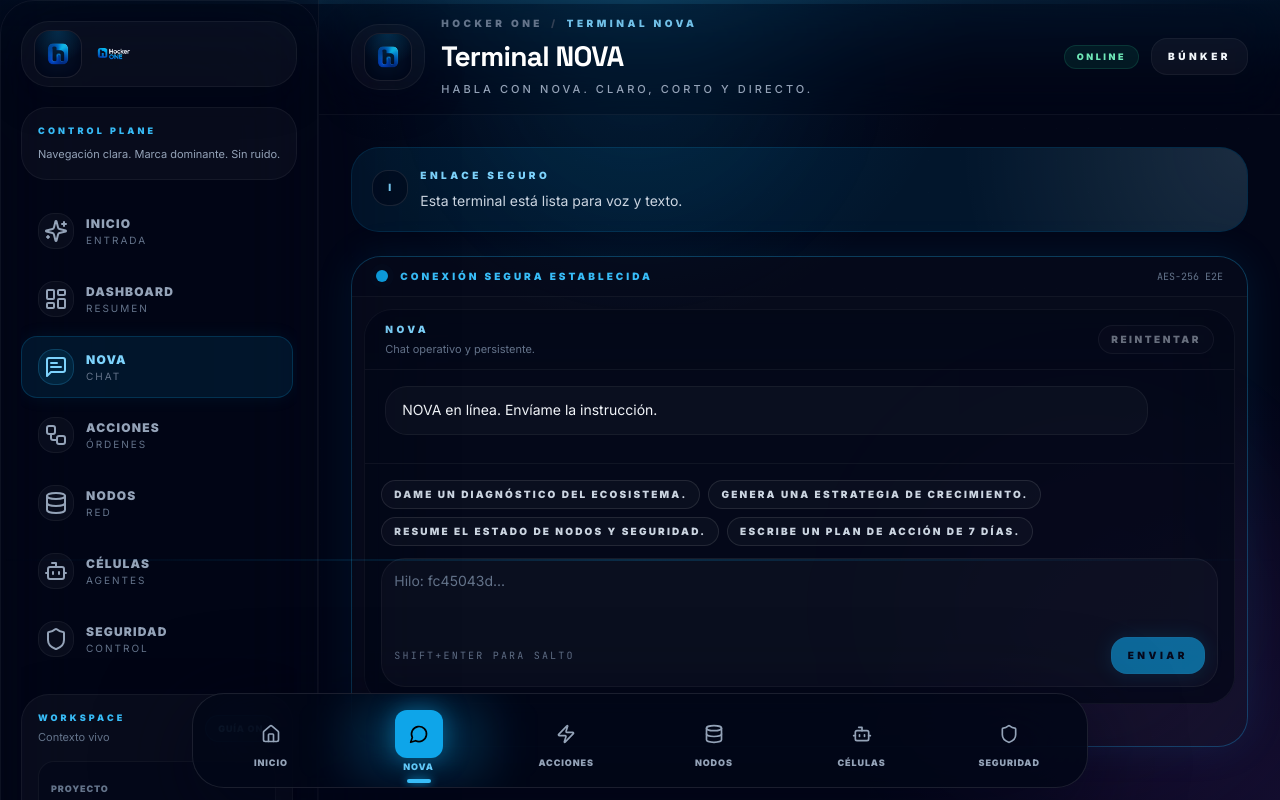
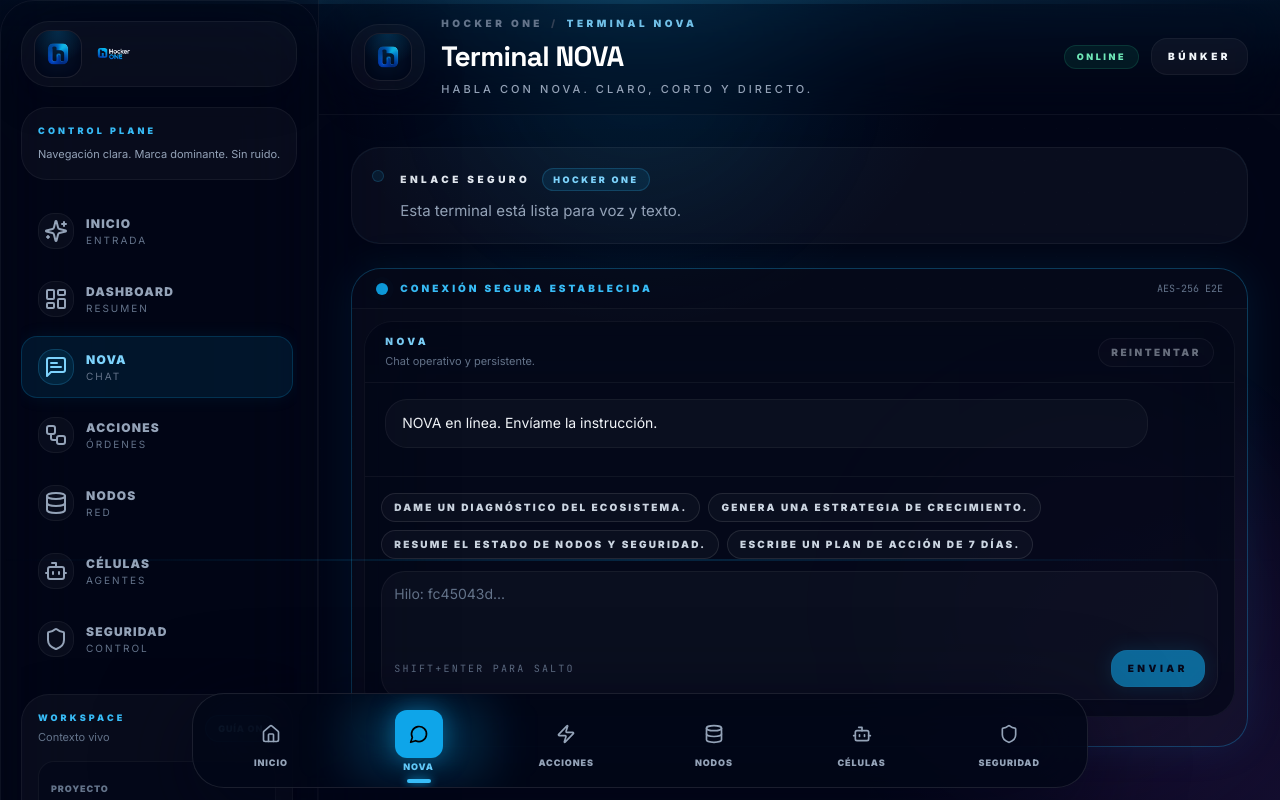
Before and after one commit to HockerAGI/hocker.one, a Next.js app: page /chat in a window 1280 px wide. Shown: the top 800 px of the page. Built offline with nearby package versions, Linux system fonts and the light colour scheme; no server answers; the database is empty.

Commit message:
Actualizar Hint.tsx

```diff
--- a/src/components/Hint.tsx
+++ b/src/components/Hint.tsx
@@ -1,37 +1,50 @@
+"use client";
+
 import type { ReactNode } from "react";
+
+type HintTone = "sky" | "emerald" | "rose" | "violet" | "slate";
 
 type HintProps = {
   title: string;
   children: ReactNode;
-  tone?: "sky" | "rose" | "emerald" | "neutral";
+  tone?: HintTone;
   className?: string;
 };
 
-function toneClasses(tone: NonNullable<HintProps["tone"]>): string {
-  switch (tone) {
-    case "rose":
-      return "border-rose-500/15 bg-rose-500/10 text-rose-100";
-    case "emerald":
-      return "border-emerald-500/15 bg-emerald-500/10 text-emerald-100";
-    case "neutral":
-      return "border-white/5 bg-white/[0.03] text-slate-100";
-    default:
-      return "border-sky-500/15 bg-sky-500/10 text-sky-100";
+const TONE_STYLES: Record<
+  HintTone,
+  {
+    chip: string;
+    ring: string;
+    glow: string;
   }
-}
-
-function titleTone(tone: NonNullable<HintProps["tone"]>): string {
-  switch (tone) {
-    case "rose":
-      return "text-rose-300";
-    case "emerald":
-      return "text-emerald-300";
-    case "neutral":
-      return "text-slate-300";
-    default:
-      return "text-sky-300";
-  }
-}
+> = {
+  sky: {
+    chip: "border-sky-400/20 bg-sky-500/10 text-sky-300",
+    ring: "ring-sky-400/10",
+    glow: "from-sky-500/12 via-sky-500/5 to-transparent",
+  },
+  emerald: {
+    chip: "border-emerald-400/20 bg-emerald-500/10 text-emerald-300",
+    ring: "ring-emerald-400/10",
+    glow: "from-emerald-500/12 via-emerald-500/5 to-transparent",
+  },
+  rose: {
+    chip: "border-rose-400/20 bg-rose-500/10 text-rose-300",
+    ring: "ring-rose-400/10",
+    glow: "from-rose-500/12 via-rose-500/5 to-transparent",
+  },
+  violet: {
+    chip: "border-violet-400/20 bg-violet-500/10 text-violet-300",
+    ring: "ring-violet-400/10",
+    glow: "from-violet-500/12 via-violet-500/5 to-transparent",
+  },
+  slate: {
+    chip: "border-white/10 bg-white/[0.04] text-slate-300",
+    ring: "ring-white/10",
+    glow: "from-white/8 via-white/[0.04] to-transparent",
+  },
+};
 
 export default function Hint({
   title,
@@ -39,32 +52,32 @@ export default function Hint({
   tone = "sky",
   className = "",
 }: HintProps) {
+  const style = TONE_STYLES[tone];
+
   return (
     <section
-      className={`relative overflow-hidden rounded-[28px] border p-4 sm:p-5 ${toneClasses(tone)} ${className}`}
+      className={`relative overflow-hidden rounded-[28px] border border-white/5 bg-white/[0.03] p-4 shadow-[0_18px_70px_rgba(2,6,23,0.16)] backdrop-blur-2xl sm:p-5 ${className}`}
     >
-      <div className="pointer-events-none absolute inset-0 bg-[radial-gradient(circle_at_top_right,rgba(255,255,255,0.12),transparent_32%)] opacity-80" />
-      <div className="relative flex items-start gap-3">
-        <span
-          className={`mt-0.5 inline-flex h-9 w-9 shrink-0 items-center justify-center rounded-2xl border border-white/10 bg-slate-950/50 text-[10px] font-black uppercase tracking-widest ${titleTone(
-            tone,
-          )}`}
-          aria-hidden="true"
-        >
-          i
-        </span>
+      <div
+        className={`pointer-events-none absolute inset-0 bg-gradient-to-br ${style.glow} opacity-100`}
+      />
+      <div className={`pointer-events-none absolute inset-0 rounded-[28px] ring-1 ${style.ring}`} />
 
-        <div className="min-w-0">
-          <p
-            className={`text-[10px] font-black uppercase tracking-[0.35em] ${titleTone(
-              tone,
-            )}`}
-          >
-            {title}
-          </p>
-          <p className="mt-2 text-[11px] leading-relaxed text-slate-300 sm:text-sm">
+      <div className="relative flex items-start gap-4">
+        <div className={`mt-0.5 h-3 w-3 shrink-0 rounded-full border ${style.chip}`} />
+        <div className="min-w-0 flex-1">
+          <div className="flex flex-wrap items-center gap-3">
+            <p className="text-[10px] font-black uppercase tracking-[0.35em] text-slate-200">
+              {title}
+            </p>
+            <span className={`rounded-full border px-2.5 py-1 text-[9px] font-black uppercase tracking-[0.28em] ${style.chip}`}>
+              Hocker ONE
+            </span>
+          </div>
+
+          <div className="mt-2 text-sm leading-relaxed text-slate-400 sm:text-[15px]">
             {children}
-          </p>
+          </div>
         </div>
       </div>
     </section>
```
